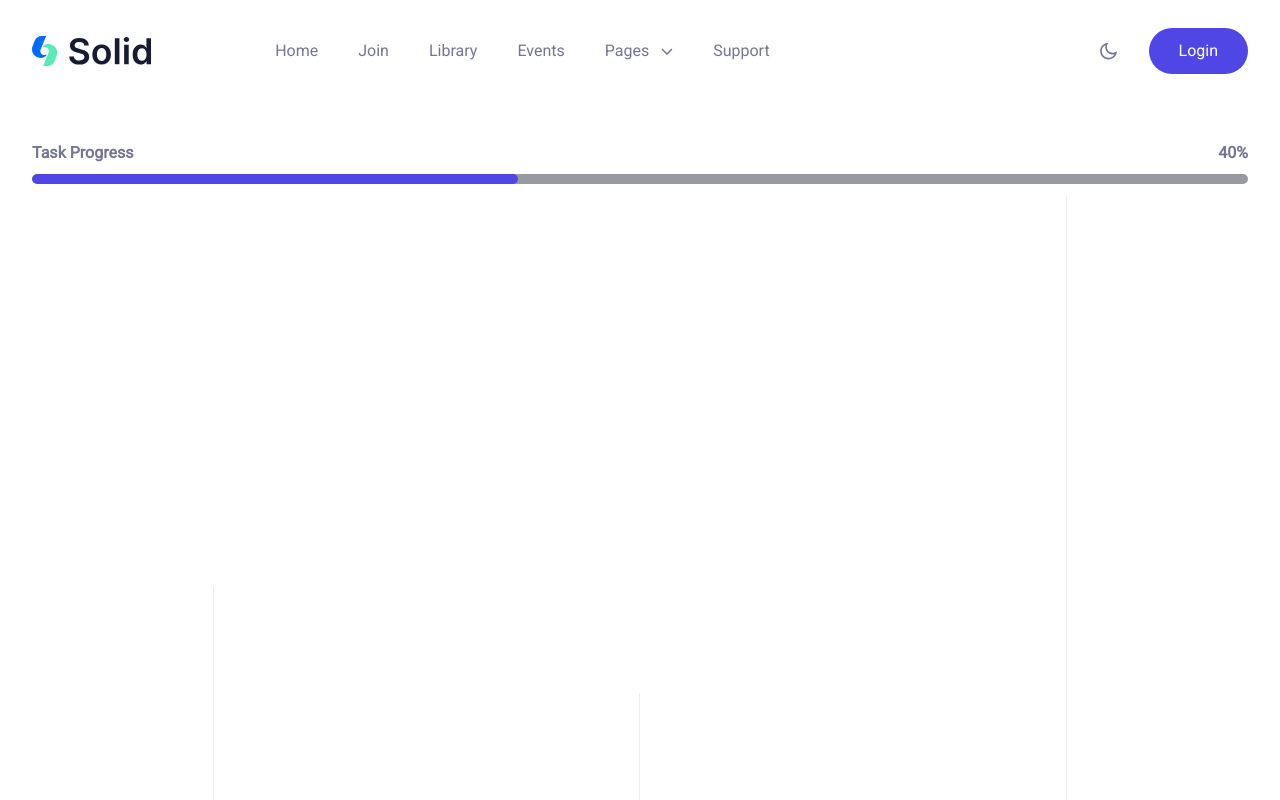
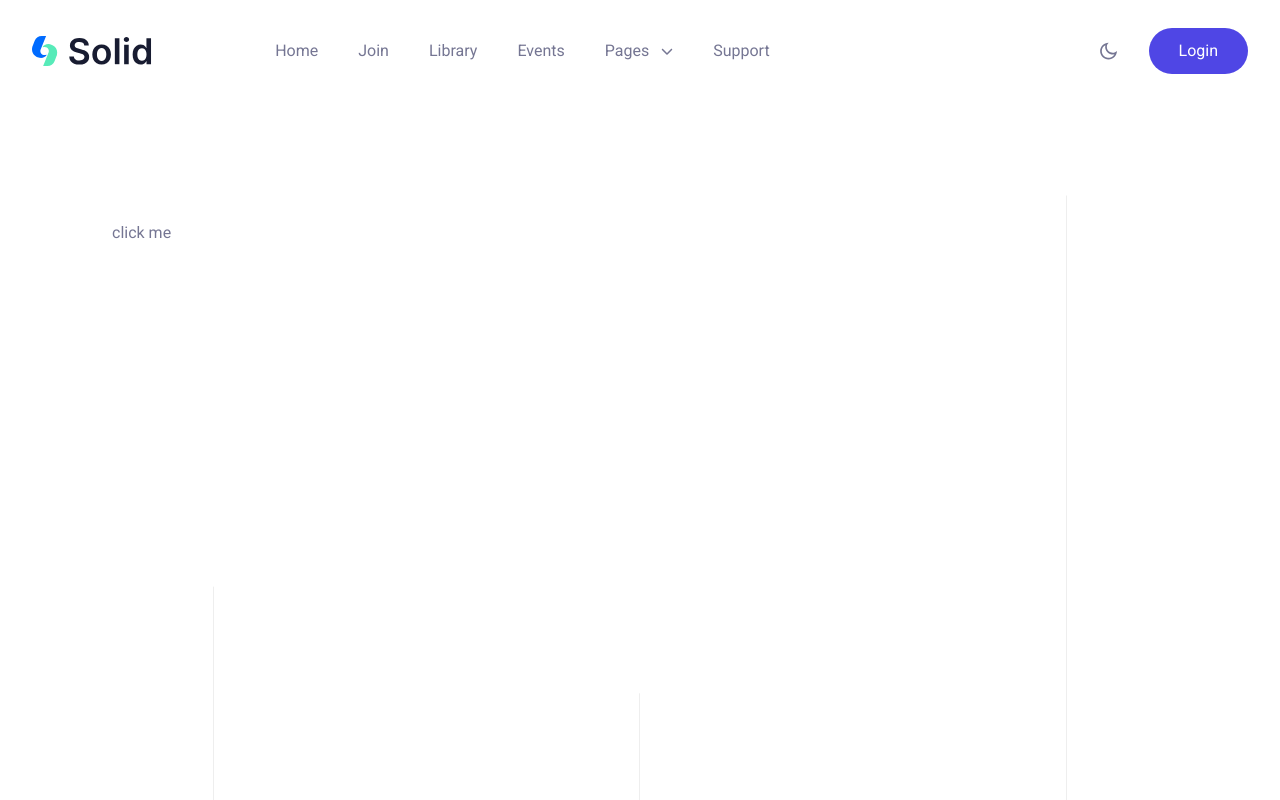
Before and after one commit to siavashsk/eventure, a Next.js app: page /test in a window 1280 px wide. Shown: the top 800 px of the page. Built offline with nearby package versions, Linux system fonts and the light colour scheme.

Commit message:
feat(UI/Popover): implemented popover

```diff
--- a/app/(site)/test/page.tsx
+++ b/app/(site)/test/page.tsx
@@ -1,12 +1,14 @@
 "use client";
-import { Progressbar } from "@/components/UI";
+import { Popover } from "@/components/UI";
 import React from "react";
 
 const Test = () => {
   return (
     <div className="h-[100vh] w-full">
-      <div className="mt-27 h-full w-full p-8">
-        <Progressbar label="Task Progress" percentage={40} />
+      <div className="mt-27 h-full w-full p-28">
+        <Popover popoverContent="This is a beautiful popover, show some love!">
+          <button>click me</button>
+        </Popover>
       </div>
     </div>
   );
--- /dev/null
+++ b/components/UI/Popover/index.tsx
@@ -0,0 +1,43 @@
+import React, { ReactNode, useState } from "react";
+
+interface PopoverProps {
+  children: ReactNode;
+  popoverContent: React.ReactNode;
+  popoverClassName?: string;
+}
+
+const Popover: React.FC<PopoverProps> = ({
+  children,
+  popoverContent,
+  popoverClassName = "",
+}) => {
+  const [isVisible, setIsVisible] = useState(false);
+
+  const handleMouseEnter = () => {
+    setIsVisible(true);
+  };
+
+  const handleMouseLeave = () => {
+    setIsVisible(false);
+  };
+
+  return (
+    <div
+      className="relative inline-block"
+      onMouseEnter={handleMouseEnter}
+      onMouseLeave={handleMouseLeave}
+    >
+      {children}
+
+      {isVisible && (
+        <div
+          className={`font-sans shadow-blue-gray-500/10 absolute mt-2 w-max whitespace-normal break-words rounded-lg bg-stroke p-4 text-sm font-normal text-titlebgdark shadow-lg focus:outline-none dark:bg-blacksection dark:text-white ${popoverClassName}`}
+        >
+          {popoverContent}
+        </div>
+      )}
+    </div>
+  );
+};
+
+export default Popover;
--- a/components/UI/index.ts
+++ b/components/UI/index.ts
@@ -15,3 +15,4 @@ export { default as Tabs } from "./Tabs";
 export { default as Skeleton } from "./Skeleton";
 export { default as Sidebar } from "./Sidebar";
 export { default as Progressbar } from "./Progressbar";
+export { default as Popover } from "./Popover";
```
